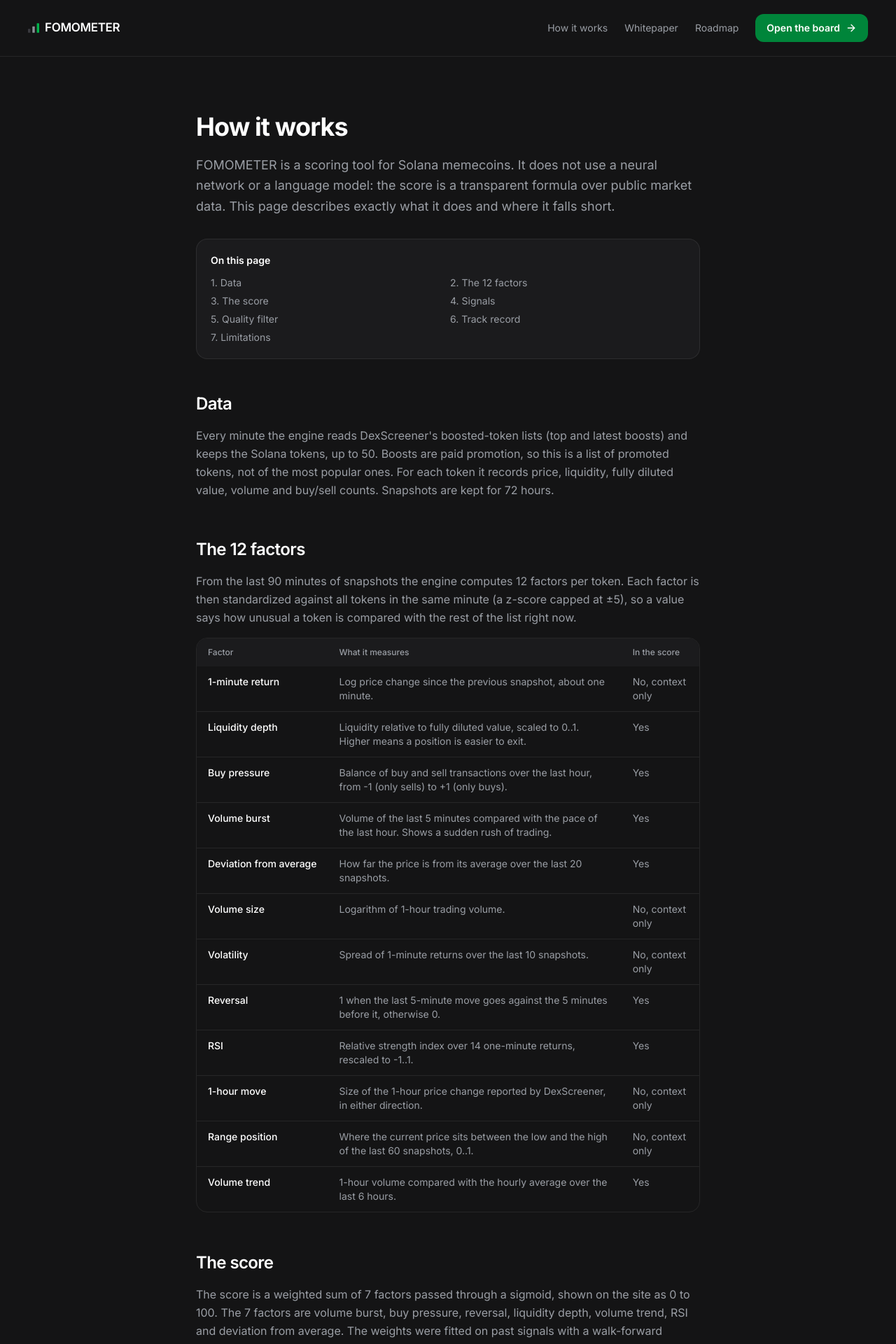
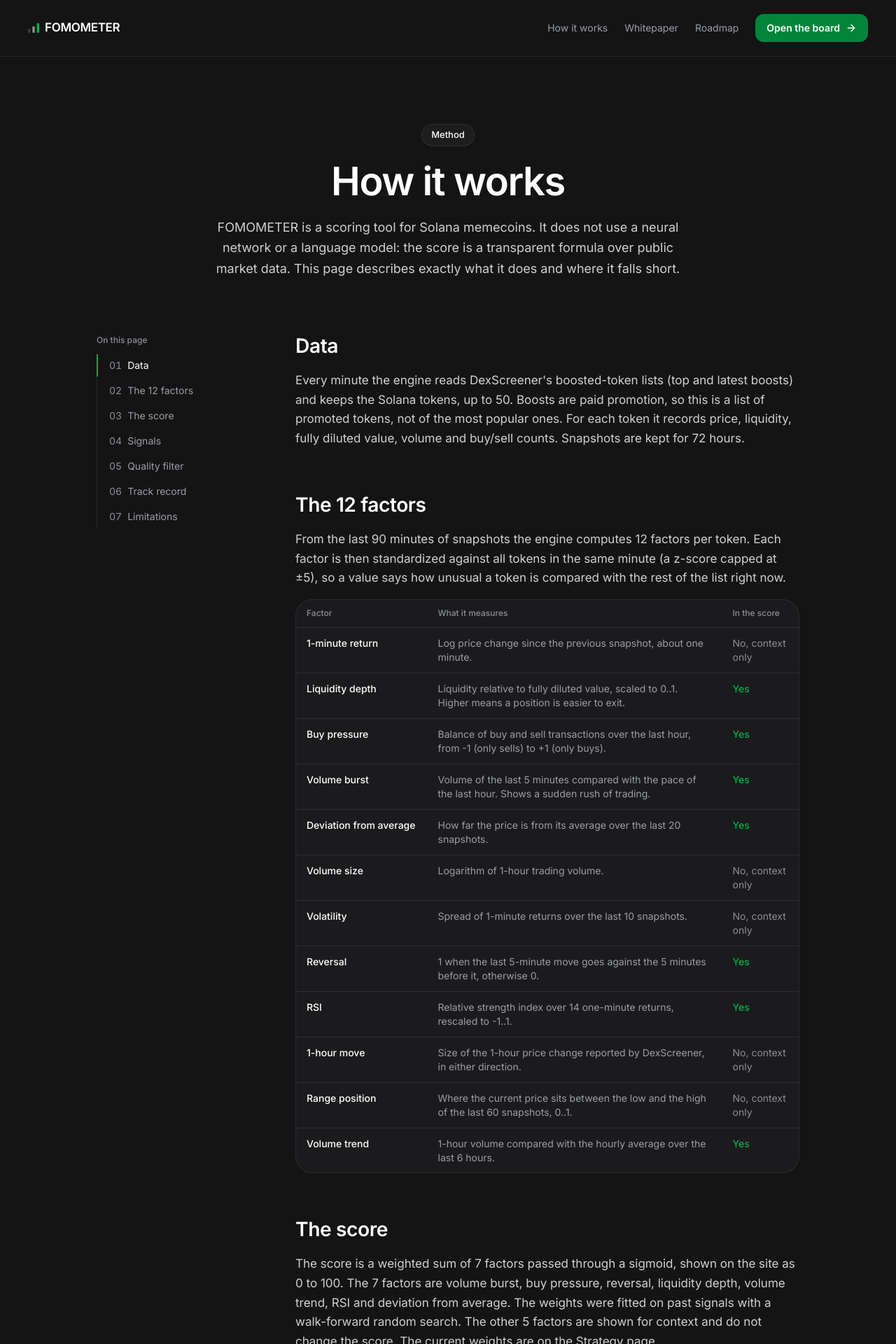
Before and after one commit to givemegarment/fomometer, a Next.js app in the folder apps/web/: page /how-it-works in a window 1280 px wide. Shown: the top 1920 px of the page at 70% size. Built offline with nearby package versions, Linux system fonts and the light colour scheme.

Commit message:
Redesign phase 4: documentation pages
Not deployed yet.

```diff
--- a/apps/web/app/how-it-works/page.tsx
+++ b/apps/web/app/how-it-works/page.tsx
@@ -1,8 +1,8 @@
 import type { Metadata } from 'next';
 import Link from 'next/link';
 import { getTranslations } from 'next-intl/server';
-import { SiteNav } from '@/components/landing/site-nav';
-import { SiteFooter } from '@/components/site-footer';
+import { DocLayout } from '@/components/docs/doc-layout';
+import { DocCard, DocSection, DocTable } from '@/components/doc-section';
 import { FACTORS } from '@/lib/factors';
 
 export const runtime = 'edge';
@@ -18,42 +18,28 @@ const SIGNALS = ['buy', 'sell', 'fomo'] as const;
 export default async function HowItWorksPage() {
   const t = await getTranslations('method');
   const tf = await getTranslations('factors');
+  const TH = 'label px-4 py-3';
 
   return (
-    <>
-      <SiteNav />
-      <main>
-      <article className="mx-auto max-w-3xl px-4 py-14 sm:px-6 sm:py-20">
-        <h1 className="text-4xl font-bold tracking-tight">{t('title')}</h1>
-        <p className="mt-5 text-lg leading-relaxed text-text-muted">{t('intro')}</p>
+    <DocLayout
+      kicker={t('kicker')}
+      title={t('title')}
+      lede={t('intro')}
+      tocLabel={t('toc')}
+      toc={SECTIONS.map((s) => ({ id: s, title: t(`${s}.title`) }))}
+    >
+      <DocSection id="data" title={t('data.title')}>
+        <p>{t('data.body')}</p>
+      </DocSection>
 
-        <nav aria-label={t('toc')} className="mt-8 rounded-lg border border-border bg-bg-card p-5">
-          <p className="text-sm font-semibold">{t('toc')}</p>
-          <ol className="mt-3 grid gap-1.5 text-sm sm:grid-cols-2">
-            {SECTIONS.map((s, i) => (
-              <li key={s}>
-                <a href={`#${s}`} className="text-text-muted hover:text-text-primary">
-                  {i + 1}. {t(`${s}.title`)}
-                </a>
-              </li>
-            ))}
-          </ol>
-        </nav>
-
-        <div className="mt-12 space-y-14">
-          <Section id="data" title={t('data.title')}>
-            <p>{t('data.body')}</p>
-          </Section>
-
-          <Section id="factors" title={t('factors.title')}>
+      <DocSection id="factors" title={t('factors.title')}>
         <p>{t('factors.body')}</p>
-            <div className="mt-6 overflow-x-auto rounded-lg border border-border">
-              <table className="w-full text-left text-sm">
-                <thead className="bg-bg-card text-xs text-text-muted">
-                  <tr>
-                    <th scope="col" className="px-4 py-3 font-medium">{t('factors.col_factor')}</th>
-                    <th scope="col" className="px-4 py-3 font-medium">{t('factors.col_meaning')}</th>
-                    <th scope="col" className="px-4 py-3 font-medium">{t('factors.col_in_score')}</th>
+        <DocTable>
+          <thead>
+            <tr className="border-b border-border">
+              <th scope="col" className={TH}>{t('factors.col_factor')}</th>
+              <th scope="col" className={TH}>{t('factors.col_meaning')}</th>
+              <th scope="col" className={TH}>{t('factors.col_in_score')}</th>
             </tr>
           </thead>
           <tbody className="divide-y divide-border">
@@ -61,63 +47,48 @@ export default async function HowItWorksPage() {
               <tr key={f.key} className="align-top">
                 <td className="whitespace-nowrap px-4 py-3 font-medium text-text-primary">{tf(`${f.key}.label`)}</td>
                 <td className="px-4 py-3 text-text-muted">{tf(`${f.key}.hint`)}</td>
-                      <td className="px-4 py-3 text-text-muted">{f.inScore ? t('factors.yes') : t('factors.no')}</td>
+                <td className={f.inScore ? 'px-4 py-3 font-medium text-accent' : 'px-4 py-3 text-text-dim'}>
+                  {f.inScore ? t('factors.yes') : t('factors.no')}
+                </td>
               </tr>
             ))}
           </tbody>
-              </table>
-            </div>
-          </Section>
+        </DocTable>
+      </DocSection>
 
-          <Section id="score" title={t('score.title')}>
+      <DocSection id="score" title={t('score.title')}>
         <p>{t('score.body')}</p>
         <p>{t('score.regime')}</p>
-          </Section>
+      </DocSection>
 
-          <Section id="signals" title={t('signals.title')}>
+      <DocSection id="signals" title={t('signals.title')}>
         <p>{t('signals.body')}</p>
-            <dl className="mt-4 space-y-4">
+        <div className="space-y-3">
           {SIGNALS.map((s) => (
-                <div key={s} className="rounded-lg border border-border bg-bg-card p-4">
-                  <dt className="font-semibold text-text-primary">{t(`signals.${s}.name`)}</dt>
-                  <dd className="mt-1 text-text-muted">{t(`signals.${s}.rule`)}</dd>
+            <DocCard key={s} title={t(`signals.${s}.name`)}>
+              {t(`signals.${s}.rule`)}
+            </DocCard>
+          ))}
         </div>
-              ))}
-            </dl>
-            <p className="mt-4">
+        <p>
           {t('signals.thresholds')}{' '}
-              <Link href="/dashboard/strategy" className="text-accent underline underline-offset-2">
+          <Link href="/dashboard/strategy" className="text-accent underline underline-offset-4">
             {t('signals.thresholds_link')}
           </Link>
         </p>
-          </Section>
+      </DocSection>
 
-          <Section id="gates" title={t('gates.title')}>
+      <DocSection id="gates" title={t('gates.title')}>
         <p>{t('gates.body')}</p>
-          </Section>
+      </DocSection>
 
-          <Section id="record" title={t('record.title')}>
+      <DocSection id="record" title={t('record.title')}>
         <p>{t('record.body')}</p>
-          </Section>
+      </DocSection>
 
-          <Section id="limits" title={t('limits.title')}>
+      <DocSection id="limits" title={t('limits.title')}>
         <p>{t('limits.body')}</p>
-          </Section>
-        </div>
-      </article>
-      </main>
-      <SiteFooter />
-    </>
+      </DocSection>
+    </DocLayout>
   );
 }
-
-function Section({ id, title, children }: { id: string; title: string; children: React.ReactNode }) {
-  return (
-    <section id={id} className="scroll-mt-20" aria-labelledby={`${id}-title`}>
-      <h2 id={`${id}-title`} className="text-2xl font-semibold tracking-tight">
-        {title}
-      </h2>
-      <div className="mt-4 space-y-4 leading-relaxed text-text-muted">{children}</div>
-    </section>
-  );
-}
--- a/apps/web/app/whitepaper/page.tsx
+++ b/apps/web/app/whitepaper/page.tsx
@@ -1,9 +1,8 @@
 import type { Metadata } from 'next';
 import Link from 'next/link';
 import { getTranslations } from 'next-intl/server';
-import { SiteNav } from '@/components/landing/site-nav';
-import { SiteFooter } from '@/components/site-footer';
-import { DocSection, DocTable } from '@/components/doc-section';
+import { DocLayout } from '@/components/docs/doc-layout';
+import { DocCard, DocSection, DocTable } from '@/components/doc-section';
 
 export const runtime = 'edge';
 
@@ -30,7 +29,7 @@ type Named = { name: string; body: string };
 type ModelItem = { name: string; for: string; adds: string };
 type Param = { k: string; v: string };
 
-const TH = 'px-4 py-3 font-medium';
+const TH = 'label px-4 py-3';
 const TD = 'px-4 py-3';
 
 export default async function WhitepaperPage() {
@@ -40,27 +39,13 @@ export default async function WhitepaperPage() {
   const baseline = t.raw('evidence.baseline') as Outcome[];
 
   return (
-    <>
-      <SiteNav />
-      <main>
-        <article className="mx-auto max-w-3xl px-4 py-14 sm:px-6 sm:py-20">
-          <h1 className="text-4xl font-bold tracking-tight">{t('title')}</h1>
-          <p className="mt-4 text-sm text-text-muted">{t('version')}</p>
-
-          <nav aria-label={t('toc')} className="mt-8 rounded-lg border border-border bg-bg-card p-5">
-            <p className="text-sm font-semibold">{t('toc')}</p>
-            <ol className="mt-3 grid gap-1.5 text-sm sm:grid-cols-2">
-              {SECTIONS.map((s, i) => (
-                <li key={s}>
-                  <a href={`#${s}`} className="text-text-muted hover:text-text-primary">
-                    {i + 1}. {t(`${s}.title`)}
-                  </a>
-                </li>
-              ))}
-            </ol>
-          </nav>
-
-          <div className="mt-12 space-y-14">
+    <DocLayout
+      kicker={t('kicker')}
+      title={t('title')}
+      lede={t('lede')}
+      tocLabel={t('toc')}
+      toc={SECTIONS.map((s) => ({ id: s, title: t(`${s}.title`) }))}
+    >
             <DocSection id="summary" title={t('summary.title')}>
               {paragraphs('summary.body')}
             </DocSection>
@@ -109,7 +94,7 @@ export default async function WhitepaperPage() {
                   t('evidence.col_med_4h')
                 ]}
               />
-              <div className="rounded-lg border border-border bg-bg-card p-5">
+              <div className="ring-hair rounded-xl bg-bg-card p-5">
                 <p className="font-semibold text-text-primary">{t('evidence.reading_title')}</p>
                 <p className="mt-2">{t('evidence.reading')}</p>
               </div>
@@ -128,7 +113,7 @@ export default async function WhitepaperPage() {
             <DocSection id="model" title={t('model.title')} badge={t('model.badge')}>
               <p>{t('model.intro')}</p>
               <DocTable>
-                <thead className="bg-bg-card text-xs text-text-muted">
+                <thead className="border-b border-border">
                   <tr>
                     <th scope="col" className={TH}>{t('model.col_product')}</th>
                     <th scope="col" className={TH}>{t('model.col_for')}</th>
@@ -157,7 +142,7 @@ export default async function WhitepaperPage() {
                   <li key={s} className="flex gap-3">
                     <span
                       aria-hidden="true"
-                      className="num-display flex h-6 w-6 shrink-0 items-center justify-center rounded-full border border-border bg-bg-card text-xs text-text-primary"
+                      className="num-display flex h-6 w-6 shrink-0 items-center justify-center rounded-full bg-white/[0.08] text-xs text-text-primary"
                     >
                       {i + 1}
                     </span>
@@ -203,11 +188,7 @@ export default async function WhitepaperPage() {
             <DocSection id="disclaimer" title={t('disclaimer.title')}>
               <p>{t('disclaimer.body')}</p>
             </DocSection>
-          </div>
-        </article>
-      </main>
-      <SiteFooter />
-    </>
+    </DocLayout>
   );
 }
 
@@ -215,7 +196,7 @@ function OutcomeTable({ head, rows }: { head: string[]; rows: Outcome[] }) {
   const hasN = rows.some((r) => r.n != null);
   return (
     <DocTable>
-      <thead className="bg-bg-card text-xs text-text-muted">
+      <thead className="border-b border-border">
         <tr>
           {head.map((h, i) => (
             <th key={h} scope="col" className={`${TH} ${i ? 'text-right' : ''}`}>
@@ -245,13 +226,12 @@ function OutcomeTable({ head, rows }: { head: string[]; rows: Outcome[] }) {
 
 function NamedList({ items }: { items: Named[] }) {
   return (
-    <dl className="space-y-4">
+    <div className="space-y-3">
       {items.map((it) => (
-        <div key={it.name} className="rounded-lg border border-border bg-bg-card p-4">
-          <dt className="font-semibold text-text-primary">{it.name}</dt>
-          <dd className="mt-1">{it.body}</dd>
-        </div>
+        <DocCard key={it.name} title={it.name}>
+          {it.body}
+        </DocCard>
       ))}
-    </dl>
+    </div>
   );
 }
--- a/apps/web/components/doc-section.tsx
+++ b/apps/web/components/doc-section.tsx
@@ -1,6 +1,6 @@
 import { Badge } from '@/components/ui/badge';
 
-/** Titled section for long-form public pages (whitepaper, roadmap). */
+/** Titled section for long-form pages; the anchor target of the table of contents. */
 export function DocSection({
   id,
   title,
@@ -13,23 +13,33 @@ export function DocSection({
   children: React.ReactNode;
 }) {
   return (
-    <section id={id} className="scroll-mt-20" aria-labelledby={`${id}-title`}>
+    <section id={id} className="scroll-mt-24" aria-labelledby={`${id}-title`}>
       <div className="flex flex-wrap items-center gap-3">
-        <h2 id={`${id}-title`} className="text-2xl font-semibold tracking-tight">
+        <h2 id={`${id}-title`} className="text-display-md">
           {title}
         </h2>
         {badge && <Badge>{badge}</Badge>}
       </div>
-      <div className="mt-4 space-y-4 leading-relaxed text-text-muted">{children}</div>
+      <div className="mt-5 space-y-4 text-[17px] leading-relaxed text-white/80">{children}</div>
     </section>
   );
 }
 
-/** Bordered, horizontally scrollable table wrapper matching the method page. */
+/** Rounded, horizontally scrollable table wrapper. */
 export function DocTable({ children }: { children: React.ReactNode }) {
   return (
-    <div className="overflow-x-auto rounded-lg border border-border">
+    <div className="ring-hair overflow-x-auto rounded-xl bg-bg-card">
       <table className="w-full text-left text-sm">{children}</table>
     </div>
   );
 }
+
+/** Card for a named item inside a doc section (principles, risks, signal rules). */
+export function DocCard({ title, children }: { title: string; children: React.ReactNode }) {
+  return (
+    <div className="ring-hair rounded-xl bg-bg-card p-5">
+      <p className="font-semibold text-text-primary">{title}</p>
+      <div className="mt-1.5 text-[15px] leading-relaxed text-text-muted">{children}</div>
+    </div>
+  );
+}
--- /dev/null
+++ b/apps/web/components/docs/doc-layout.tsx
@@ -0,0 +1,42 @@
+import { SiteNav } from '@/components/landing/site-nav';
+import { SiteFooter } from '@/components/site-footer';
+import { DocToc } from '@/components/docs/doc-toc';
+
+/**
+ * Long-form pages (method, whitepaper, roadmap): centered intro on the hero gradient, then a
+ * sticky table of contents beside a 720px reading column.
+ */
+export function DocLayout({
+  kicker,
+  title,
+  lede,
+  toc,
+  tocLabel,
+  children
+}: {
+  kicker: string;
+  title: string;
+  lede?: string;
+  toc: Array<{ id: string; title: string }>;
+  tocLabel: string;
+  children: React.ReactNode;
+}) {
+  return (
+    <>
+      <SiteNav />
+      <main>
+        <header className="relative overflow-hidden px-5 pb-14 pt-16 text-center sm:pb-20 sm:pt-24">
+          <div aria-hidden className="absolute inset-0 -z-10 bg-[radial-gradient(70%_80%_at_50%_0%,rgba(42,42,86,0.55),transparent_70%)]" />
+          <span className="ring-hair inline-flex rounded-pill bg-white/[0.04] px-3.5 py-1.5 text-[13px] font-medium">{kicker}</span>
+          <h1 className="mt-5 text-display-xl">{title}</h1>
+          {lede && <p className="mx-auto mt-5 max-w-2xl text-lg leading-relaxed text-white/80">{lede}</p>}
+        </header>
+        <div className="mx-auto grid max-w-[1100px] gap-10 px-5 pb-24 lg:grid-cols-[220px_minmax(0,720px)] lg:justify-center lg:gap-16">
+          <DocToc items={toc} label={tocLabel} />
+          <article className="min-w-0 space-y-16">{children}</article>
+        </div>
+      </main>
+      <SiteFooter />
+    </>
+  );
+}
--- /dev/null
+++ b/apps/web/components/docs/doc-toc.tsx
@@ -0,0 +1,63 @@
+'use client';
+
+import { useEffect, useState } from 'react';
+import { cn } from '@/lib/cn';
+
+type Item = { id: string; title: string };
+
+/** Section currently nearest the top of the viewport (for the TOC highlight). */
+function useActive(ids: string[]): string | null {
+  const [active, setActive] = useState<string | null>(ids[0] ?? null);
+  useEffect(() => {
+    if (typeof IntersectionObserver === 'undefined') return;
+    const io = new IntersectionObserver(
+      (entries) => {
+        const visible = entries.filter((e) => e.isIntersecting).sort((a, b) => a.boundingClientRect.top - b.boundingClientRect.top);
+        if (visible[0]) setActive(visible[0].target.id);
+      },
+      { rootMargin: '-20% 0px -70% 0px' }
+    );
+    ids.forEach((id) => {
+      const el = document.getElementById(id);
+      if (el) io.observe(el);
+    });
+    return () => io.disconnect();
+  }, [ids]);
+  return active;
+}
+
+/** Sticky numbered table of contents (desktop) and a swipeable chip row (mobile). */
+export function DocToc({ items, label }: { items: Item[]; label: string }) {
+  const active = useActive(items.map((i) => i.id));
+  return (
+    <>
+      <nav aria-label={label} className="sticky top-6 hidden self-start lg:block">
+        <p className="label mb-3">{label}</p>
+        <ol className="space-y-1 border-l border-border">
+          {items.map((it, i) => (
+            <li key={it.id}>
+              <a
+                href={`#${it.id}`}
+                aria-current={active === it.id ? 'location' : undefined}
+                className={cn(
+                  '-ml-px block border-l-2 py-1.5 pl-4 text-sm transition-colors duration-150 ease-snap',
+                  active === it.id ? 'border-accent text-text-primary' : 'border-transparent text-text-muted hover:text-text-primary'
+                )}
+              >
+                <span className="num-display mr-2 text-text-dim">{String(i + 1).padStart(2, '0')}</span>
+                {it.title}
+              </a>
+            </li>
+          ))}
+        </ol>
+      </nav>
+      <nav aria-label={label} className="no-scrollbar -mx-5 flex gap-2 overflow-x-auto px-5 lg:hidden">
+        {items.map((it) => (
+          <a key={it.id} href={`#${it.id}`} className="ring-hair shrink-0 whitespace-nowrap rounded-pill px-3.5 py-1.5 text-[13px] text-text-muted">
+            {it.title}
+          </a>
+        ))}
+      </nav>
+    </>
+  );
+}
--- a/apps/web/messages/en.json
+++ b/apps/web/messages/en.json
@@ -1,6 +1,5 @@
 {
   "nav": {
-    "scanner": "Scanner",
     "signals": "Signals",
     "strategy": "Strategy",
     "watchlist": "Watchlist",
@@ -173,7 +172,8 @@
     "limits": {
       "title": "Limitations",
       "body": "The track record has no fees and no slippage, and entry is the snapshot price. Since 15 October 2026 the engine keeps pricing a token for 4 hours after it leaves the list; before that, tokens that disappeared (often after a collapse) had no later price and dropped out, which flatters older results. The Strategy page shows how many outcomes still have no price, leaves out prices that jump more than 11 times (a switch to another pool), and compares every signal with all tracked tokens priced the same way. Samples are small and markets change, so past results say little about future ones. Scoring runs can fail or lag; the LIVE / STALE badge shows how fresh the data is. Nothing on this site is financial advice."
-    }
+    },
+    "kicker": "Method"
   },
   "factors": {
     "ret": {
@@ -363,7 +363,6 @@
   "whitepaper": {
     "title": "Whitepaper",
     "meta_description": "What FOMOMETER does, how well its signals have done so far, how it plans to earn revenue and how a community token would share it.",
-    "version": "Version 0.1, 14 October 2026. Sections 6 and 7 describe plans, not things that exist today.",
     "toc": "Contents",
     "summary": {
       "title": "Summary",
@@ -598,7 +597,9 @@
     "disclaimer": {
       "title": "Disclaimer",
       "body": "Nothing here is financial advice or an offer to sell anything. Scores and signals are statistics about public market data. Past results do not predict future ones."
-    }
+    },
+    "kicker": "Version 0.1 · 14 October 2026",
+    "lede": "What FOMOMETER measures, what the record shows so far, how it plans to earn, and the token that may follow. Sections 6 and 7 describe plans, not things that exist today."
   },
   "roadmap": {
     "title": "Roadmap",
@@ -772,7 +773,8 @@
       "More data sources than DexScreener",
       "A public research dataset"
     ],
-    "whitepaper_link": "Read the whitepaper"
+    "whitepaper_link": "Read the whitepaper",
+    "toc": "Phases"
   },
   "board": {
     "title": "Board",
```
Also changed, not shown: apps/web/app/roadmap/page.tsx (+57 -47 lines), 1 other file (tests, documents, lock files or other folders). Lines whose indentation alone changed are shown as unchanged.
